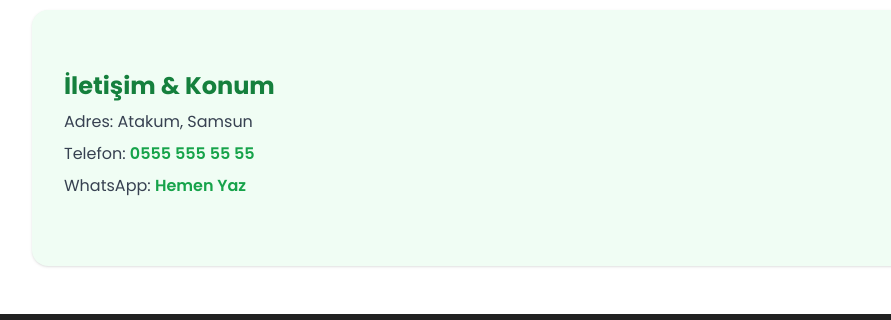
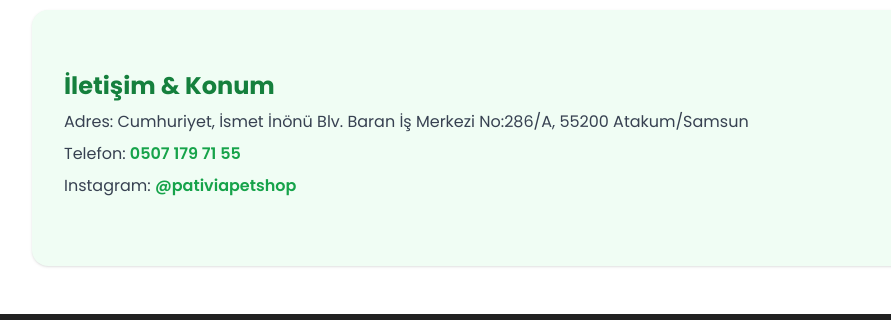
Before and after one commit to yusuf-konuk/pativia-petshop, a plain HTML site: page index.html in a window 1280 px wide. Shown: the part 3460-3780 px from the top of the page, 0-891 px from the left. Drawn offline with nearby package versions, Linux system fonts and the light colour scheme.

Commit message:
Update index.html

```diff
--- a/index.html
+++ b/index.html
@@ -526,11 +526,11 @@
       <div class="bg-green-50 rounded-2xl shadow p-8 flex flex-col md:flex-row gap-8 items-center">
         <div class="flex-1">
           <h2 class="text-2xl font-bold text-green-700 mb-2">İletişim & Konum</h2>
-          <p class="text-gray-700 mb-2">Adres: Atakum, Samsun</p>
-          <p class="text-gray-700 mb-2">Telefon: <a href="tel:+905555555555" class="text-green-600 font-semibold">0555 555 55 55</a></p>
-          <p class="text-gray-700 mb-2">WhatsApp: <a href="https://wa.me/905555555555" class="text-green-600 font-semibold">Hemen Yaz</a></p>
+          <p class="text-gray-700 mb-2">Adres: Cumhuriyet, İsmet İnönü Blv. Baran İş Merkezi No:286/A, 55200 Atakum/Samsun</p>
+          <p class="text-gray-700 mb-2">Telefon: <a href="tel:+905071797155" class="text-green-600 font-semibold">0507 179 71 55</a></p>
+          <p class="text-gray-700 mb-2">Instagram: <a href="https://www.instagram.com/pativiapetshop/" class="text-green-600 font-semibold" target="_blank">@pativiapetshop</a></p>
         </div>
-        <iframe class="rounded-xl border-2 border-green-400 w-full md:w-80 h-48" src="https://www.google.com/maps/embed?pb=!1m18!1m12!1m3!1d11999.999999999998!2d36.330000!3d41.290000!2m3!1f0!2f0!3f0!3m2!1i1024!2i768!4f13.1!3m3!1m2!1s0x0%3A0x0!2sAtakum!5e0!3m2!1str!2str!4v1630000000000!5m2!1str!2str" allowfullscreen="" loading="lazy"></iframe>
+        <iframe class="rounded-xl border-2 border-green-400 w-full md:w-80 h-48" src="https://www.google.com/maps?q=Cumhuriyet,+İsmet+İnönü+Blv.+Baran+İş+Merkezi+No:286/A,+55200+Atakum/Samsun&output=embed" allowfullscreen="" loading="lazy"></iframe>
       </div>
     </section>
     <!-- Brands Modal -->
```
